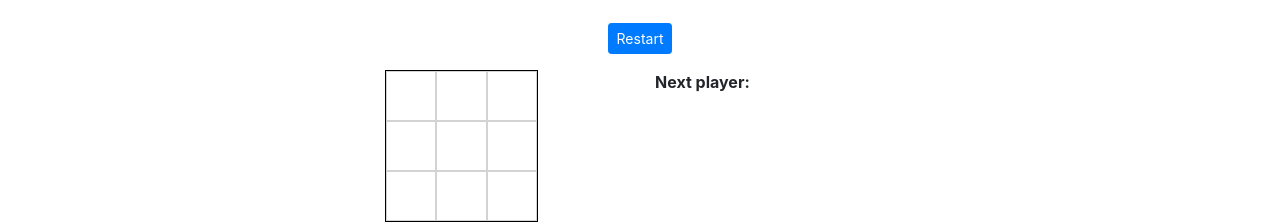
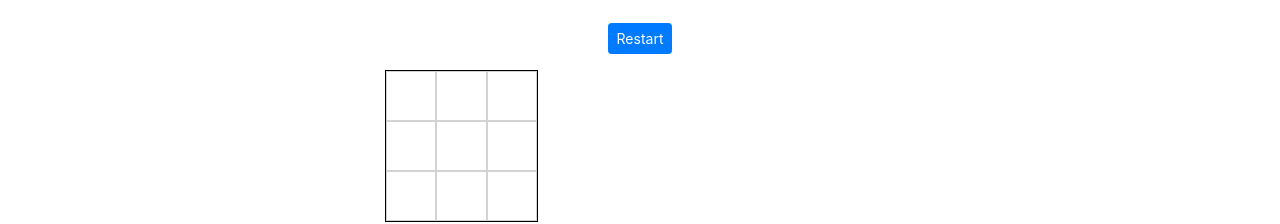
Before and after one commit to dhminh1024/tic-tac-toe, a React (Create React App) app: page / in a window 1280 px wide. Shown: the part 130-354 px from the top of the page. Built offline with nearby package versions, Linux system fonts and the light colour scheme.

Commit message:
refactor 1

```diff
--- a/src/components/Game.js
+++ b/src/components/Game.js
@@ -68,13 +68,12 @@ const Game = () => {
         <Col md={6}>
           <Board squares={squares} onClick={clickSquare} />
           <div>
-            <strong>Winner:</strong>
-            {winner}
+            <strong>Winner: {winner}</strong>
           </div>
         </Col>
         <Col md={6}>
           <div>
-            <strong>Next player:</strong> {status}
+            <strong>{status}</strong>
           </div>
           {/* The list of moves */}
           {/* <ol>{moves}</ol> */}
```
Also changed, not shown: 1 other file (tests, documents, lock files or other folders).
